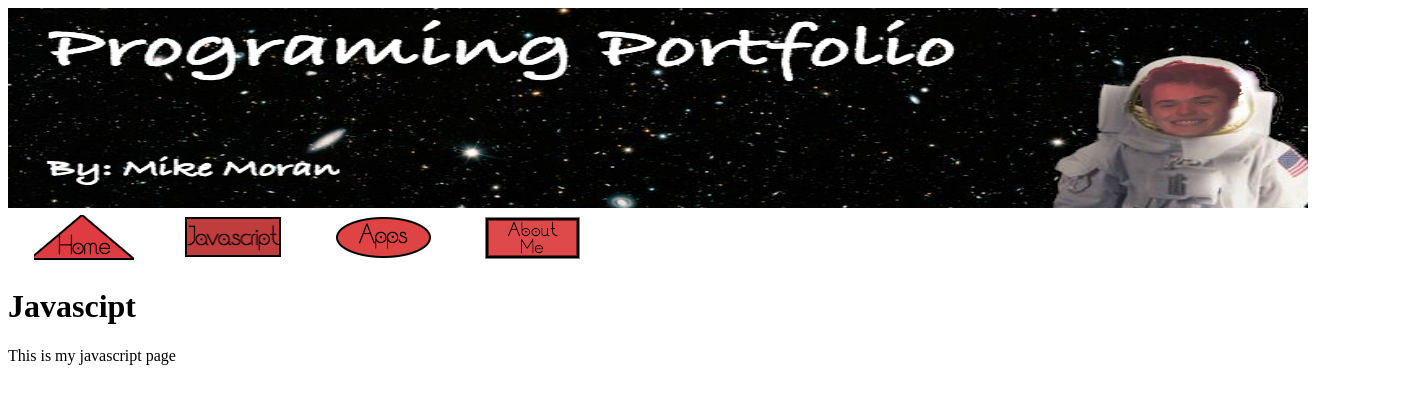
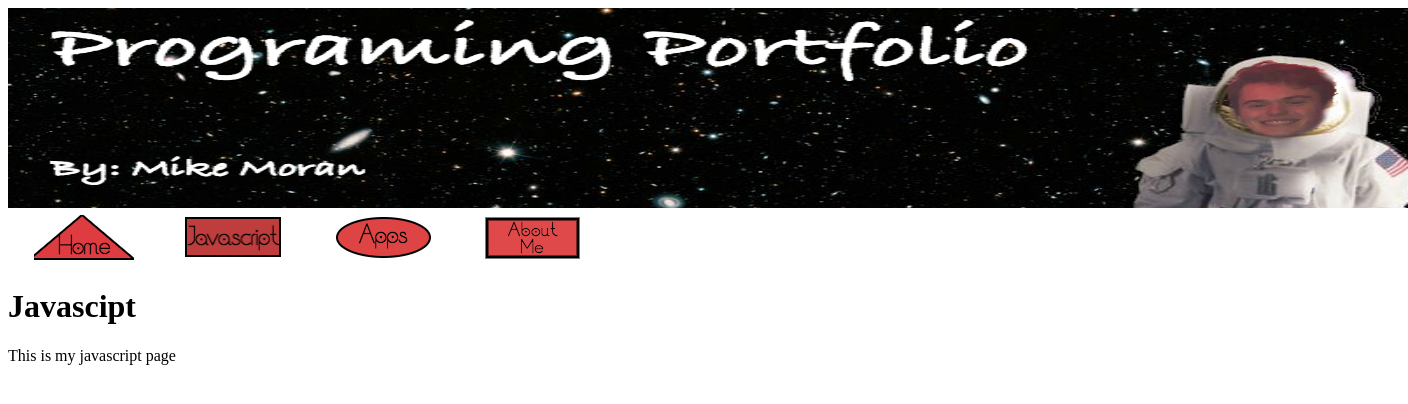
Before and after one commit to Mikey8990/Mikey8990.github.io, a plain HTML site: page javascript.html in a window 1280 px wide. Shown: the whole page, 1408 px wide, since content can reach past the window. Drawn offline with Linux system fonts and the light colour scheme.

Commit message:
Update javascript.html

```diff
--- a/javascript.html
+++ b/javascript.html
@@ -9,7 +9,7 @@
 
       }
       #bannerid {
-              width:1300px;
+              width:1400px;
               height:200px;
       }
       </style>
```
